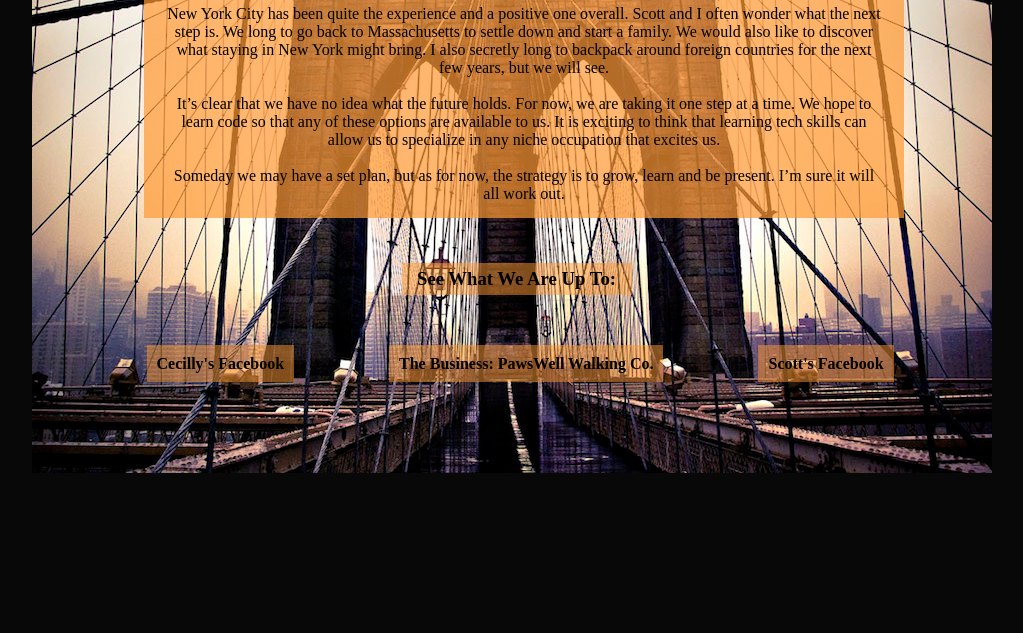
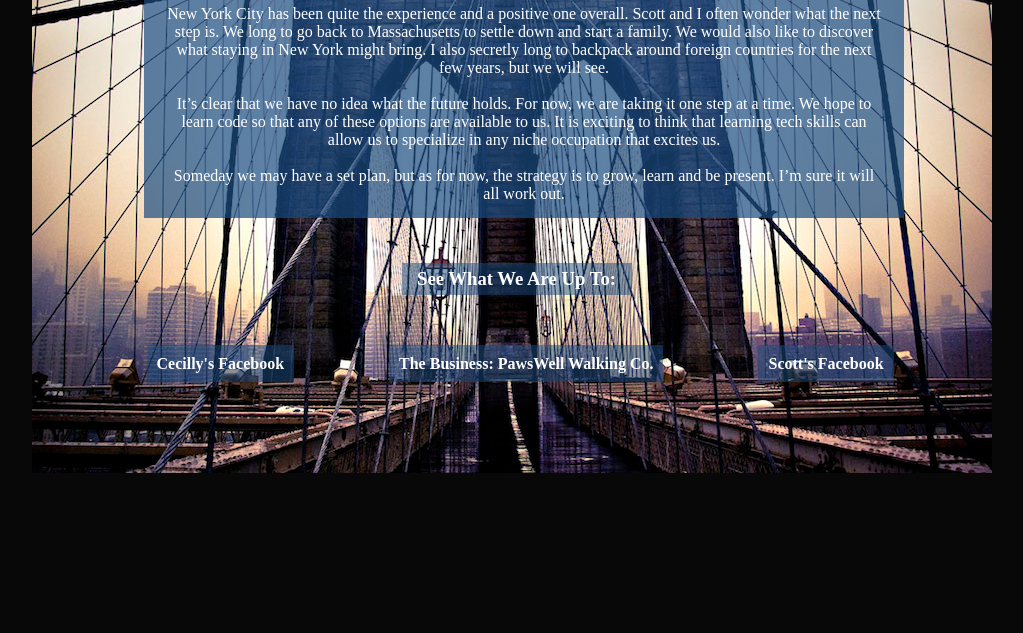
Before and after one commit to cdeorocki/personalSite, a plain HTML site: page lookingForward.html in a window 1280 px wide. Shown: the part 183-816 px from the top of the page, without its empty margins (116-1139 px from the left). Drawn offline with Linux system fonts and the light colour scheme.

Commit message:
Finalized coloring

```diff
--- a/lookingForward.html
+++ b/lookingForward.html
@@ -68,7 +68,7 @@
 		height: 270px;
 		margin: 0 auto;
 		margin-top: 75px;
-		background-color: rgba(255, 153, 51, 0.7);
+		background-color: rgba(26, 76, 128, 0.7);
 	}
 
 	.Future p {
@@ -76,14 +76,14 @@
 		padding-left: 20px;
 		width:720px;
 		height:190px;
-		color: black;
+		color: white;
 		text-align: center;
 	}
 
 	h2 {
 		padding-top: 10px;
 		padding-left: 30px;
-		color: black;
+		color: white;
 		text-align: left;
 	}
 
@@ -96,10 +96,10 @@
 		margin-bottom: 60px;
 		margin-right: 300px;
 		margin-left: 370px;
-		color: black;
+		color: white;
 		font-weight: bolder;
 		text-align: center;
-		background-color: rgba(255, 153, 51, 0.5);
+		background-color: rgba(26, 76, 128, 0.5);
 	}
 
 	.links {
@@ -112,13 +112,17 @@
 		margin-left: 55px;
 	}
 
-	.Links ul li a{
-		background-color: rgba(255, 153, 51, 0.5);
-		color: black;
+	.Links ul li a {
+		background-color: rgba(26, 76, 128, 0.5);
+		color: white;
 		padding: 10px;
 		margin: 20px;
 		text-decoration: none;
 		font-weight: bold;
+	}
+
+	.Links ul li a:hover {
+		color: hotpink;
 	}
 
 		</style>
@@ -151,9 +155,9 @@
 			<h3>See What We Are Up To:</h3>
 		<div class="Links">
 				<ul>
-					<li> <a href="https://www.facebook.com/cecilly.deorocki">Cecilly's Facebook</a></li>
-					<li> <a href="http://www.pawswellwalking.com/">The Business: PawsWell Walking Co.</a></li>
-					<li> <a href="https://www.facebook.com/scottspencer003">Scott's Facebook</a></li>
+					<li> <a href="https://www.facebook.com/cecilly.deorocki" target="_blank">Cecilly's Facebook</a></li>
+					<li> <a href="http://www.pawswellwalking.com/" target="_blank">The Business: PawsWell Walking Co.</a></li>
+					<li> <a href="https://www.facebook.com/scottspencer003" target="_blank">Scott's Facebook</a></li>
 				</ul>
 		</div>
 
```
